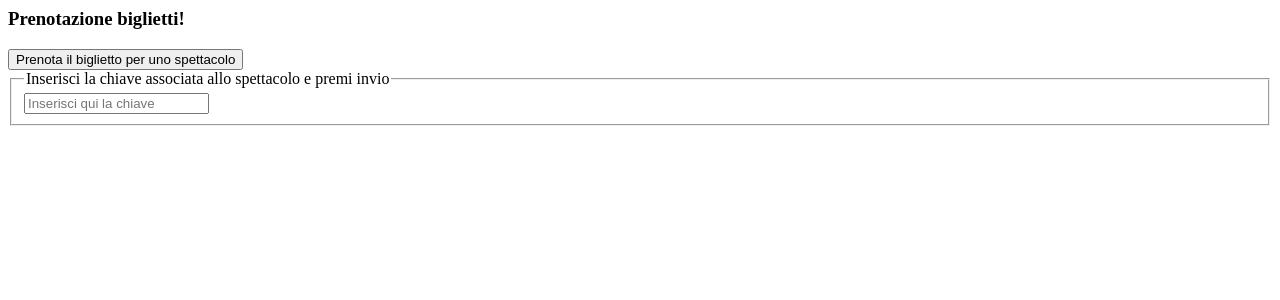
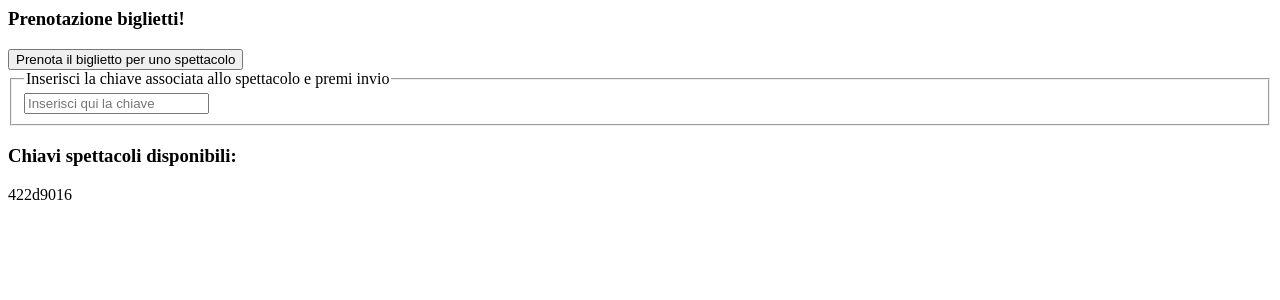
Before and after one commit to leomanne/SSW_Project, an Angular app: page / in a window 1280 px wide. Both pictures are taken after a click on the button "Prenota il biglietto per uno spettacolo". Shown: the top 300 px of the page. Built offline with nearby package versions, Linux system fonts and the light colour scheme.

Commit message:
1 file modified

```diff
--- a/src/app/app.component.html
+++ b/src/app/app.component.html
@@ -16,3 +16,11 @@
       placeholder="Inserisci qui la chiave"
     />
   </fieldset>
+
+  <!-- Lista spettacoli disponibili-->
+<div *ngIf="reservation">
+  <h3>Chiavi spettacoli disponibili:</h3>
+  <div *ngFor="let show of listaEventi">
+    {{ show }}
+  </div>
+</div>
```
